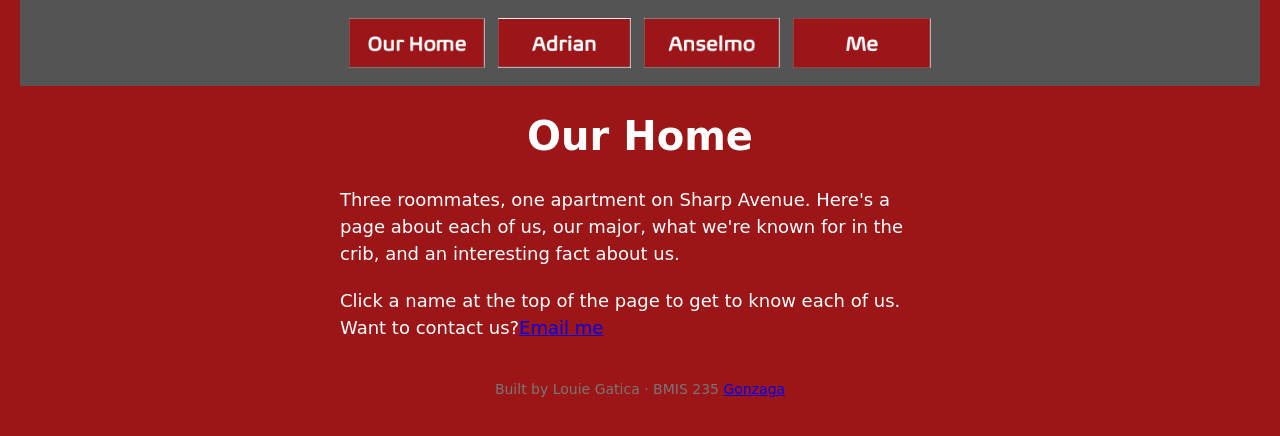
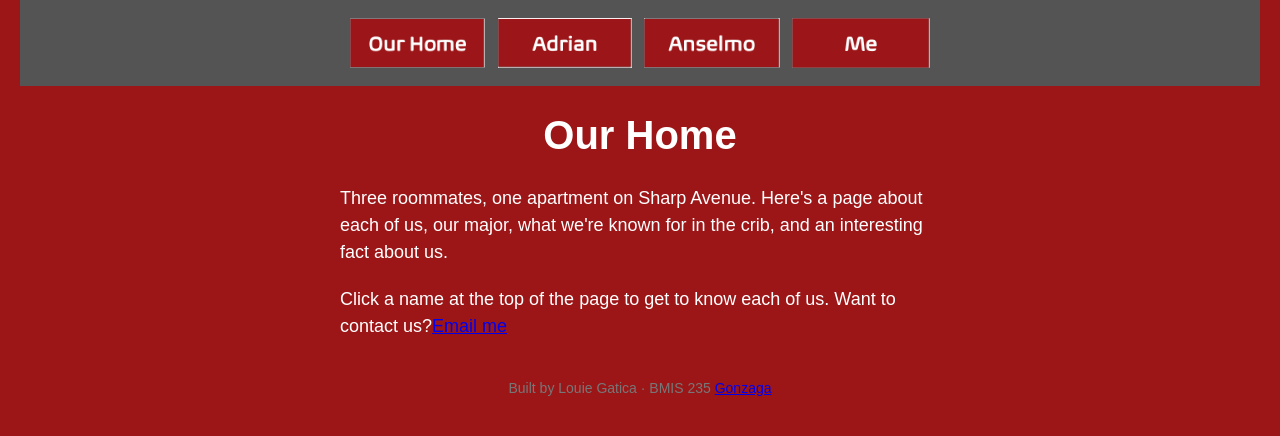
Before and after one commit to jgatica07/bmis235-html-3, a plain HTML site: page index.html in a window 1280 px wide. Drawn offline with Linux system fonts and the light colour scheme.

Commit message:
Change font-family fallback to sans-serif

```diff
--- a/styles.css
+++ b/styles.css
@@ -10,7 +10,7 @@
    ===================================================================== */
 
 body {
-    font-family: 'BiomeW04-Wide', cursive;
+    font-family: 'BiomeW04-Wide', sans-serif;
     background-color: #9c1618;
     color: #FFFFFF;
     margin: 0;
```
